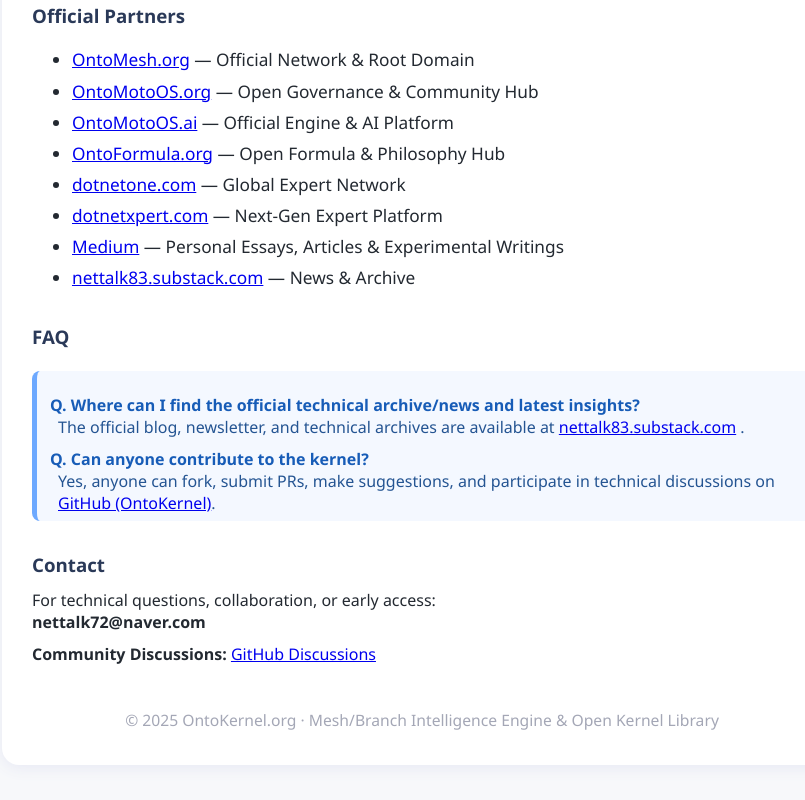
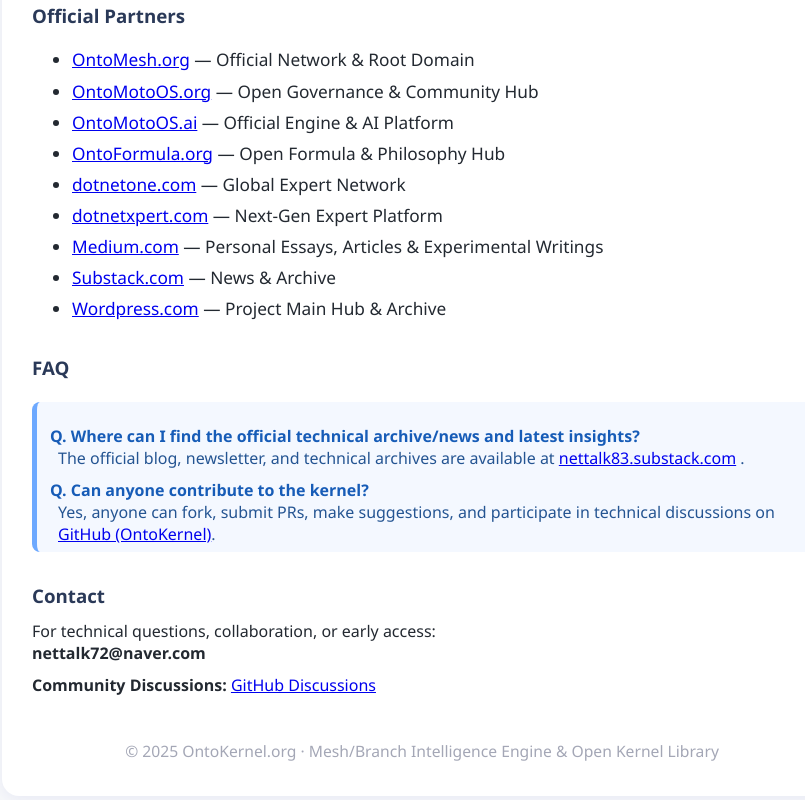
Before and after one commit to nettalk72/OntoKernel, a plain HTML site: page index.html in a window 1280 px wide. Shown: the part 1418-2218 px from the top of the page, without its empty margins (218-1023 px from the left). Drawn offline with Linux system fonts and the light colour scheme.

Commit message:
Update index.html

```diff
--- a/index.html
+++ b/index.html
@@ -253,14 +253,19 @@
         <span class="lang-ko">차세대 전문가 플랫폼</span>
       </li>
       <li>
-        <a href="https://medium.com/@nettalk83" target="_blank">Medium</a> —
+        <a href="https://medium.com/@nettalk83" target="_blank">Medium.com</a> —
         <span class="lang-en">Personal Essays, Articles & Experimental Writings</span>
         <span class="lang-ko">개인 에세이·아티클·실험적 글</span>
       </li>
       <li>
-        <a href="https://nettalk83.substack.com/" target="_blank">nettalk83.substack.com</a> —
+        <a href="https://nettalk83.substack.com/" target="_blank">Substack.com</a> —
         <span class="lang-en">News & Archive</span>
         <span class="lang-ko">뉴스 & 아카이브</span>
+      </li>
+      <li>
+        <a href="https://ontomotoos.wordpress.com/" target="_blank">Wordpress.com</a> —
+        <span class="lang-en">Project Main Hub & Archive</span>
+        <span class="lang-ko">프로젝트 메인 허브 & 아카이브</span>
       </li>
     </ul>
 
```
